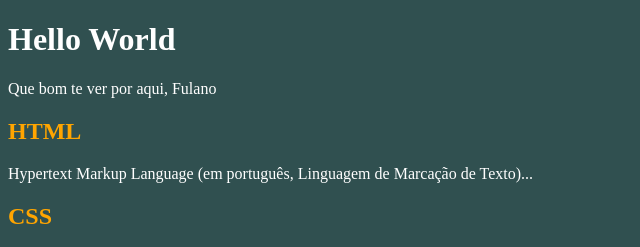
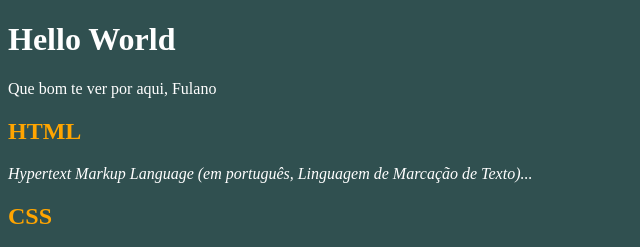
Before and after one commit to mlize08/HelloWorldAN, a plain HTML site: page index.html in a window 1280 px wide. Shown: the top 247 px of the page, 0-640 px from the left. Drawn offline with Linux system fonts and the light colour scheme.

Commit message:
texto em  itálico

```diff
--- a/index.html
+++ b/index.html
@@ -15,7 +15,7 @@
     </header>
     <section>
         <h2>HTML</h2>
-        <p>Hypertext Markup Language (em português, Linguagem de Marcação de Texto)...</p>
+        <p class="texto-ingles">Hypertext Markup Language (em português, Linguagem de Marcação de Texto)...</p>
         <h2>CSS</h2>
         <p>Cascading Style Sheets (em português, Folha de Estilo em Cascata)...</p>
         <img src="imagem/olamundo.png" alt="texto alternativo">
--- a/styles.css
+++ b/styles.css
@@ -5,3 +5,6 @@ body  {
 h2{
     color: orange;
 }
+.texto-ingles{
+    font-style: italic;
+}
```
